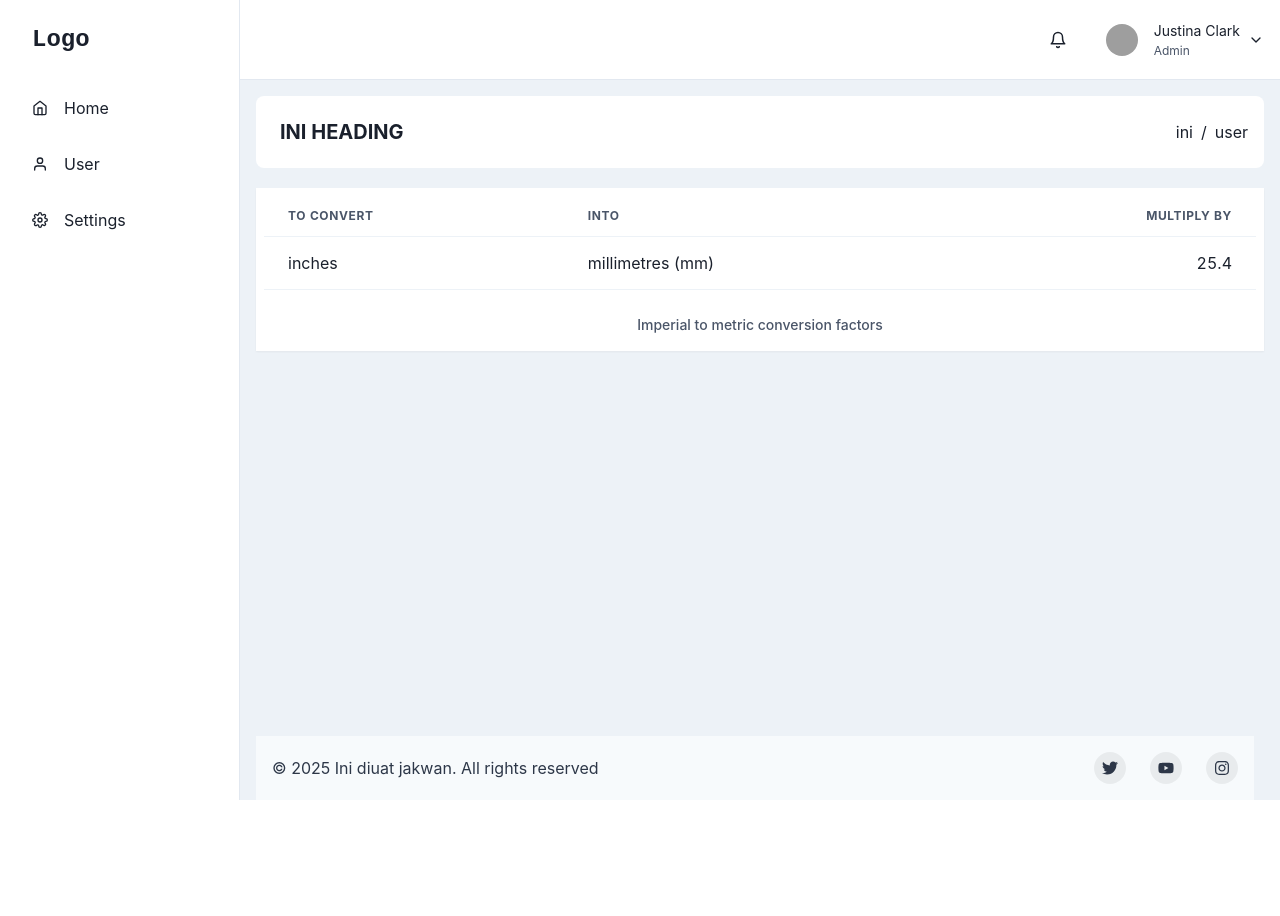
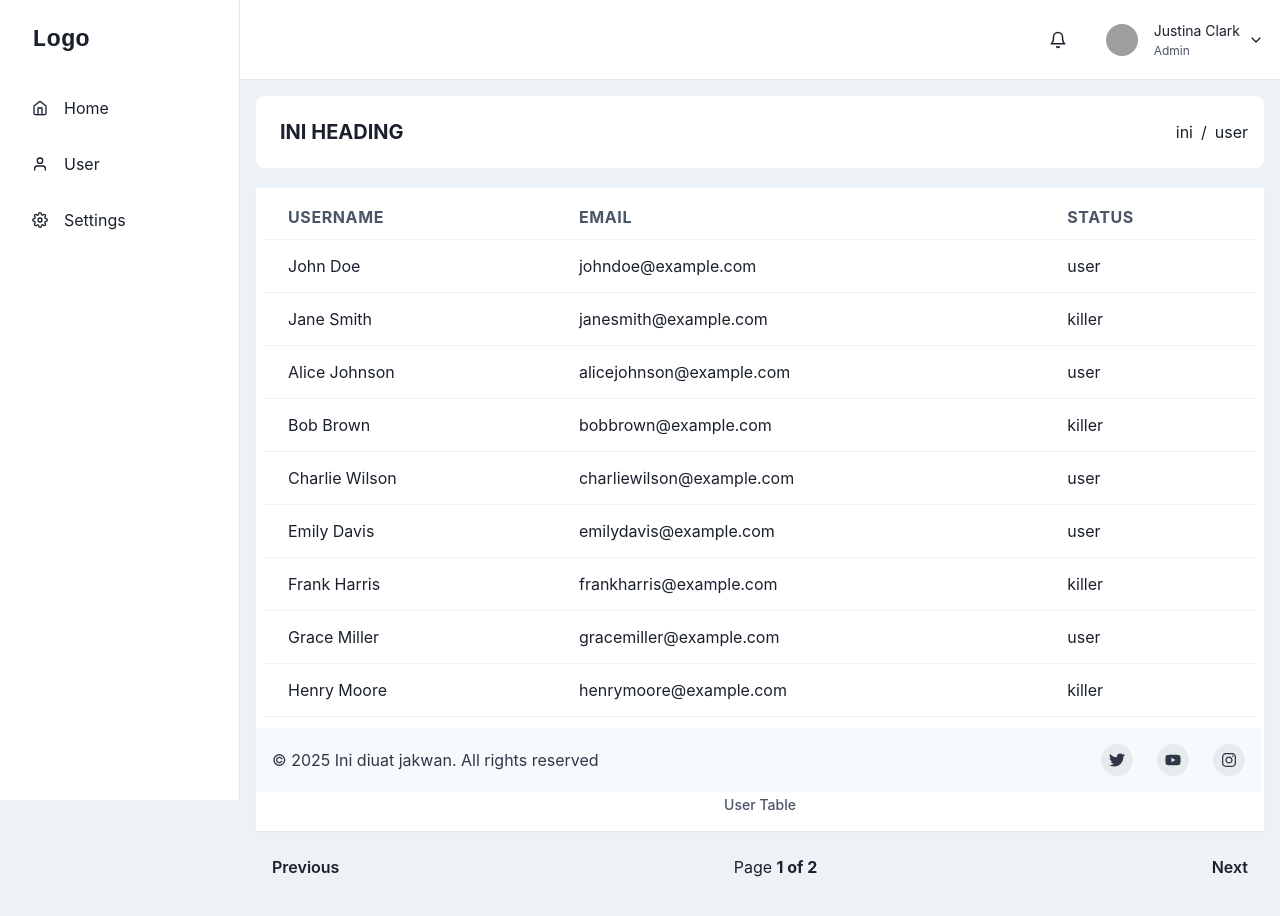
Before and after one commit to Dzakkk/next-4, a Next.js app: page /user in a window 1280 px wide. Shown: the top 916 px of the page. Before the commit the page ends 800 px from the top, so only its background shows below. Built offline with nearby package versions, Linux system fonts and the light colour scheme; grey boxes are pictures that could not be loaded.

Commit message:
add pagination

```diff
--- a/src/app/(pages)/user/page.tsx
+++ b/src/app/(pages)/user/page.tsx
@@ -4,9 +4,9 @@ import BreadCrumbs from "@/app/components/breadcrumbs";
 import SmallWithSocial from "@/app/components/footer";
 import Header from "@/app/components/heading";
 import SidebarWithHeader from "@/app/components/sidebar";
-import TableLayout from "@/app/components/table";
+import { TableLayout, TableControl } from "@/app/components/table";
 import { fakeUsers, UserInterface } from "@/types/User";
-import { Box} from "@chakra-ui/react";
+import { Box } from "@chakra-ui/react";
 import { ColumnDef, getCoreRowModel, getPaginationRowModel, PaginationState, useReactTable } from "@tanstack/react-table";
 import { info } from "console";
 import { access } from "fs";
@@ -25,7 +25,7 @@ const LinkItems: Array<LinkItemProps> = [
 const User = () => {
 
     const [dataUsers, setDataUsers] = useState<UserInterface[]>([])
-    const [{ pageIndex, pageSize}, setPagination] = useState<PaginationState>({pageIndex: 0, pageSize: 10})
+    const [{ pageIndex, pageSize }, setPagination] = useState<PaginationState>({ pageIndex: 0, pageSize: 10 })
     const [totalData, setTotalData] = useState<number>(0)
 
     useEffect(() => {
@@ -44,11 +44,11 @@ const User = () => {
 
     const pagination = useMemo(
         () => ({
-          pageIndex,
-          pageSize,
+            pageIndex,
+            pageSize,
         }),
         [pageIndex, pageSize]
-      );
+    );
 
     const columns = useMemo<ColumnDef<UserInterface>[]>(
         () => [
@@ -67,8 +67,8 @@ const User = () => {
                 footer: (props) => props.column.id
             },
             {
-                accessorFn: (row) => row.isActive,
-                id: "isActive",
+                accessorFn: (row) => row.role,
+                id: "role",
                 header: "Status",
                 cell: (info) => info.getValue(),
                 footer: (props) => props.column.id
@@ -83,7 +83,7 @@ const User = () => {
     const table = useReactTable({
         data: fakeUsers,
         columns: columns,
-        pageCount: totalData,
+        // pageCount: totalData,
         state: {
             pagination,
         },
@@ -92,8 +92,8 @@ const User = () => {
         getCoreRowModel: getCoreRowModel(),
         getPaginationRowModel: getPaginationRowModel(),
 
-        manualFiltering: true,
-        manualPagination: true
+        manualFiltering: false,
+        manualPagination: false
     })
 
     return (
@@ -101,9 +101,9 @@ const User = () => {
             <Header>
                 <BreadCrumbs items={LinkItems} />
             </Header>
-
-            <Box >
-            <TableLayout />
+            <Box mb={"20"}>
+                <TableLayout table={table} />
+                <TableControl table={table}/>
             </Box>
 
             <SmallWithSocial />
--- a/src/app/components/footer.tsx
+++ b/src/app/components/footer.tsx
@@ -47,8 +47,9 @@ export default function SmallWithSocial() {
     return (
         <Box
             bottom="0"
+            mb={"2"}
             position={'fixed'}
-            w={'78%'}
+            w={'78.5%'}
             bg={useColorModeValue('gray.50', 'gray.900')}
             color={useColorModeValue('gray.700', 'gray.200')}>
             <Container
--- a/src/app/components/table.tsx
+++ b/src/app/components/table.tsx
@@ -1,30 +1,94 @@
-import { Table, TableCaption, TableContainer, Tbody, Td, Tfoot, Th, Thead, Tr } from "@chakra-ui/react"
+import {
+    Box,
+    Button,
+    Flex,
+    Heading,
+    Table,
+    TableCaption,
+    TableContainer,
+    Tbody,
+    Td,
+    Th,
+    Thead,
+    Tr,
+} from "@chakra-ui/react";
 
-const TableLayout = () => {
+const TableLayout = ({ table }: { table: any }) => {
     return (
-        <TableContainer bgColor={"white"}
-        shadow={"sm"}
-        mt={"5"}
-        p={"2"}>
-            <Table variant='simple'>
-                <TableCaption>Imperial to metric conversion factors</TableCaption>
+        <Box>
+            <TableContainer bgColor={"white"} shadow={"sm"} mt={"5"} p={"2"}>
+                <Table variant="simple">
+                    <TableCaption>User Table</TableCaption>
                     <Thead>
-                    <Tr>
-                        <Th>To convert</Th>
-                        <Th>into</Th>
-                        <Th isNumeric>multiply by</Th>
+                        {table.getHeaderGroups().map((headerGroup: any) => (
+                            <Tr key={headerGroup.id}>
+                                {headerGroup.headers.map((header: any) => (
+                                    <Th key={header.id} colSpan={header.colSpan}>
+                                        <Heading as={"h5"} size={"sm"}>
+                                            {header.isPlaceholder
+                                                ? null
+                                                : typeof header.column.columnDef.header === "function"
+                                                    ? header.column.columnDef.header(header.getContext())
+                                                    : header.column.columnDef.header}
+                                        </Heading>
+                                    </Th>
+                                ))}
                             </Tr>
+                        ))}
                     </Thead>
                     <Tbody>
+                        {table.getRowModel().rows.length > 0 ? (
+                            table.getRowModel().rows.map((row: any) => (
+                                <Tr key={row.id}>
+                                    {row.getVisibleCells().map((cell: any) => (
+                                        <Td key={cell.id}>
+                                            {typeof cell.column.columnDef.cell === "function"
+                                                ? cell.column.columnDef.cell(cell.getContext())
+                                                : cell.getValue()}
+                                        </Td>
+                                    ))}
+                                </Tr>
+                            ))
+                        ) : (
                             <Tr>
-                        <Td>inches</Td>
-                        <Td>millimetres (mm)</Td>
-                        <Td isNumeric>25.4</Td>
+                                <Td colSpan={table.getHeaderGroups().length + 1} textAlign="center">
+                                    Data belum tersedia
+                                </Td>
                             </Tr>
+                        )}
                     </Tbody>
                 </Table>
             </TableContainer>
-    )
-}
+        </Box>
+    );
+};
 
-export default TableLayout
+const TableControl = ({ table }: { table: any }) => {
+    return (
+        <Flex justifyContent="space-between" alignItems="center" mt={4}>
+            <Button
+                onClick={() => table.previousPage()}
+                disabled={!table.getCanPreviousPage()}
+            >
+                Previous
+            </Button>
+
+            <Box>
+                Page{" "}
+                <strong>
+                    {table.getState().pagination.pageIndex + 1} of{" "}
+                    {table.getPageCount()}
+                </strong>
+            </Box>
+
+            <Button
+                onClick={() => table.nextPage()}
+                disabled={!table.getCanNextPage()}
+            >
+                Next
+            </Button>
+        </Flex>
+    );
+};
+
+export { TableControl, TableLayout };
--- a/src/types/User.ts
+++ b/src/types/User.ts
@@ -2,7 +2,7 @@ export interface UserInterface {
     id: number;
     name: string;
     email: string;
-    isActive: boolean;
+    role: string;
 }
 
 export const fakeUsers: UserInterface[] = [
@@ -10,60 +10,120 @@ export const fakeUsers: UserInterface[] = [
         id: 1,
         name: "John Doe",
         email: "johndoe@example.com",
-        isActive: true,
+        role: 'user',
     },
     {
         id: 2,
         name: "Jane Smith",
         email: "janesmith@example.com",
-        isActive: false,
+        role: 'killer',
     },
     {
         id: 3,
         name: "Alice Johnson",
         email: "alicejohnson@example.com",
-        isActive: true,
+        role: 'user',
     },
     {
         id: 4,
         name: "Bob Brown",
         email: "bobbrown@example.com",
-        isActive: false,
+        role: 'killer',
     },
     {
         id: 5,
         name: "Charlie Wilson",
         email: "charliewilson@example.com",
-        isActive: true,
+        role: 'user',
     },
     {
         id: 6,
         name: "Emily Davis",
         email: "emilydavis@example.com",
-        isActive: true,
+        role: 'user',
     },
     {
         id: 7,
         name: "Frank Harris",
         email: "frankharris@example.com",
-        isActive: false,
+        role: 'killer',
     },
     {
         id: 8,
         name: "Grace Miller",
         email: "gracemiller@example.com",
-        isActive: true,
+        role: 'user',
     },
     {
         id: 9,
         name: "Henry Moore",
         email: "henrymoore@example.com",
-        isActive: false,
+        role: 'killer',
     },
     {
         id: 10,
         name: "Ivy Taylor",
         email: "ivytaylor@example.com",
-        isActive: true,
+        role: 'user',
+    },
+    {
+        id: 11,
+        name: "king John Doe",
+        email: "johndoe@example.com",
+        role: 'user',
+    },
+    {
+        id: 12,
+        name: "king ane Smith",
+        email: "janesmith@example.com",
+        role: 'killer',
+    },
+    {
+        id: 13,
+        name: "king Alice Johnson",
+        email: "alicejohnson@example.com",
+        role: 'user',
+    },
+    {
+        id: 14,
+        name: "king Bob Brown",
+        email: "bobbrown@example.com",
+        role: 'killer',
+    },
+    {
+        id: 15,
+        name: "king Charlie Wilson",
+        email: "charliewilson@example.com",
+        role: 'user',
+    },
+    {
+        id: 16,
+        name: "king Emily Davis",
+        email: "emilydavis@example.com",
+        role: 'user',
+    },
+    {
+        id: 17,
+        name: "king Frank Harris",
+        email: "frankharris@example.com",
+        role: 'killer',
+    },
+    {
+        id: 18,
+        name: "king Grace Miller",
+        email: "gracemiller@example.com",
+        role: 'user',
+    },
+    {
+        id: 19,
+        name: "king Henry Moore",
+        email: "henrymoore@example.com",
+        role: 'killer',
+    },
+    {
+        id: 20,
+        name: "king Taylor",
+        email: "ivytaylor@example.com",
+        role: 'user',
     },
 ];
```
Lines whose indentation alone changed are shown as unchanged.
